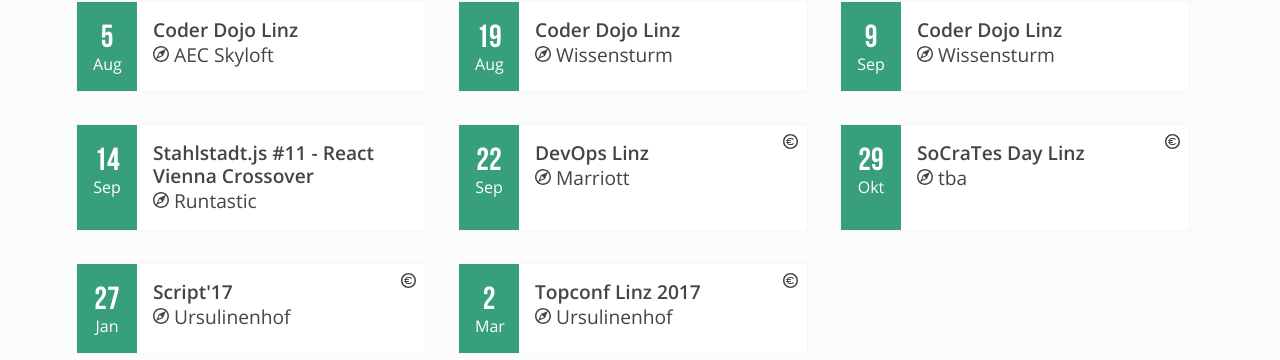
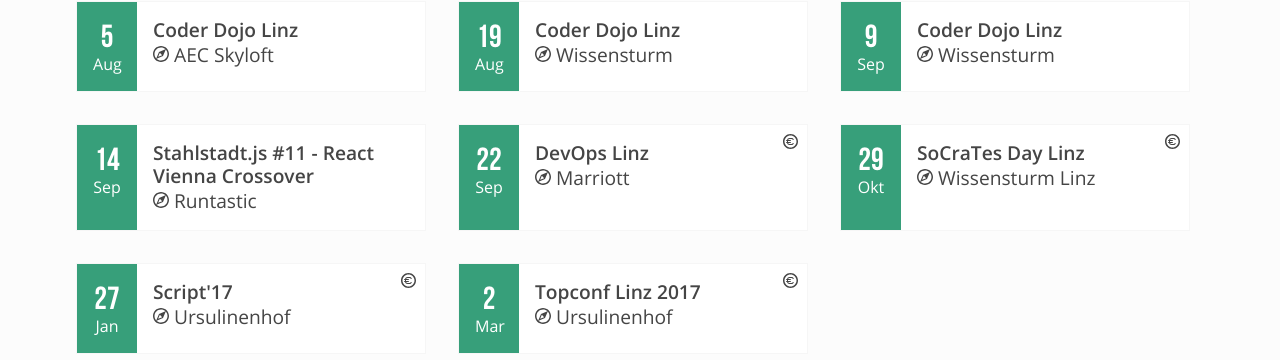
Before and after one commit to mericanAncer127/plauscherl, a Jekyll site: the page built from pages/community-news.html, in a window 1280 px wide. Shown: the part 274-634 px from the top of the page. Built offline with Jekyll 4.4.1, drawn with Linux system fonts in a browser that asks for light colours.

Commit message:
Update community.yml

```diff
--- a/_data/community.yml
+++ b/_data/community.yml
@@ -55,8 +55,9 @@
   events:
     -
       name: "SoCraTes Day Linz"
-      location: "tba"
+      location: "Wissensturm Linz"
       date: 2016-10-29
+      link: http://socrates-conference.at/en/
       cost: EUR 60
 -
   id: coder-dojo
```
